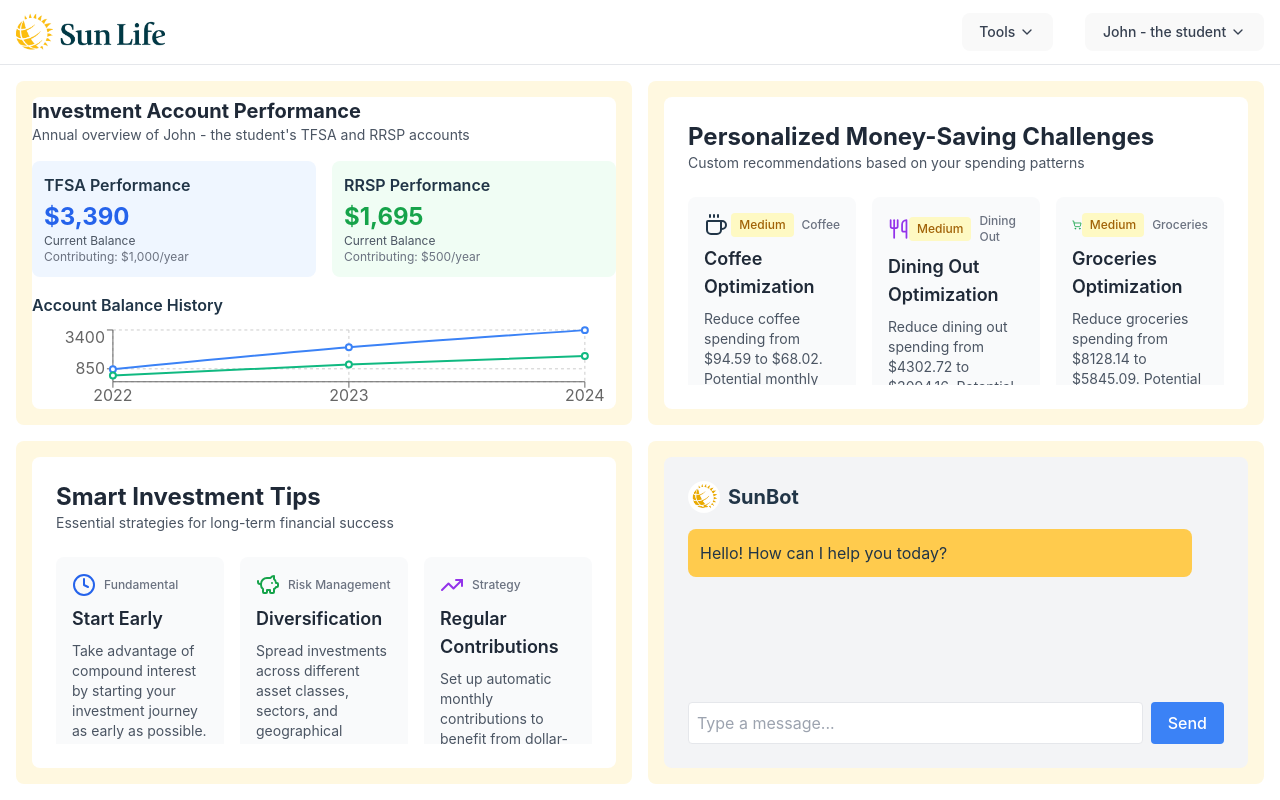
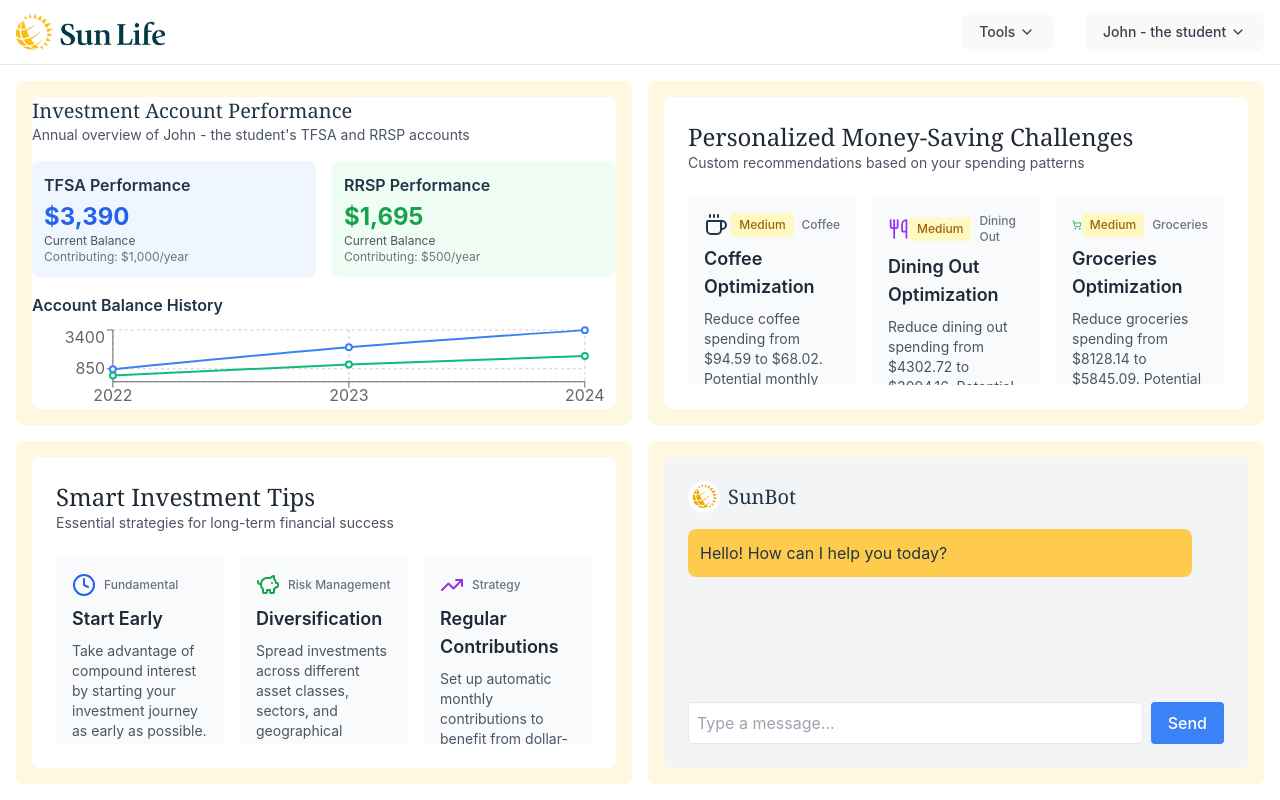
Before and after one commit to achneerov/ConuhacksIX, a React (Vite) app: page / in a window 1280 px wide. Built offline with nearby package versions, Linux system fonts and the light colour scheme.

Commit message:
font change

```diff
--- a/src/chatbot.tsx
+++ b/src/chatbot.tsx
@@ -79,7 +79,7 @@
           alt=":("
           className="w-8 h-8 rounded-full bg-gray-300"
         />
-        <h2 className="text-xl font-bold">SunBot</h2>
+        <h2 className="text-xl font-serif bold">SunBot</h2>
       </div>
 
       {/* Chat messages container */}
--- a/src/stats1.tsx
+++ b/src/stats1.tsx
@@ -28,7 +28,7 @@
   return (
     <div className="flex flex-col h-full bg-white rounded-lg overflow-hidden">
       <div className="mb-4">
-        <h2 className="text-xl font-bold text-gray-800">Investment Account Performance</h2>
+        <h2 className="text-xl font-serif bold text-gray-850">Investment Account Performance</h2>
         <p className="text-sm text-gray-600">Annual overview of {selectedUser.name}'s TFSA and RRSP accounts</p>
       </div>
 
--- a/src/stats2.tsx
+++ b/src/stats2.tsx
@@ -148,7 +148,7 @@
   return (
     <div className="flex flex-col h-full bg-white rounded-lg p-6">
       <div className="mb-6">
-        <h2 className="text-2xl font-bold text-gray-800">Personalized Money-Saving Challenges</h2>
+        <h2 className="text-2xl font-serif bold text-gray-800">Personalized Money-Saving Challenges</h2>
         <p className="text-sm text-gray-600">
           Custom recommendations based on your spending patterns
         </p>
--- a/src/stats3.tsx
+++ b/src/stats3.tsx
@@ -43,7 +43,7 @@
   return (
     <div className="flex flex-col h-full bg-white rounded-lg p-6">
       <div className="mb-6">
-        <h2 className="text-2xl font-bold text-gray-800">Smart Investment Tips</h2>
+        <h2 className="text-2xl font-serif bold text-gray-800">Smart Investment Tips</h2>
         <p className="text-sm text-gray-600">Essential strategies for long-term financial success</p>
       </div>
       <div className="flex-1 overflow-y-auto">
```
